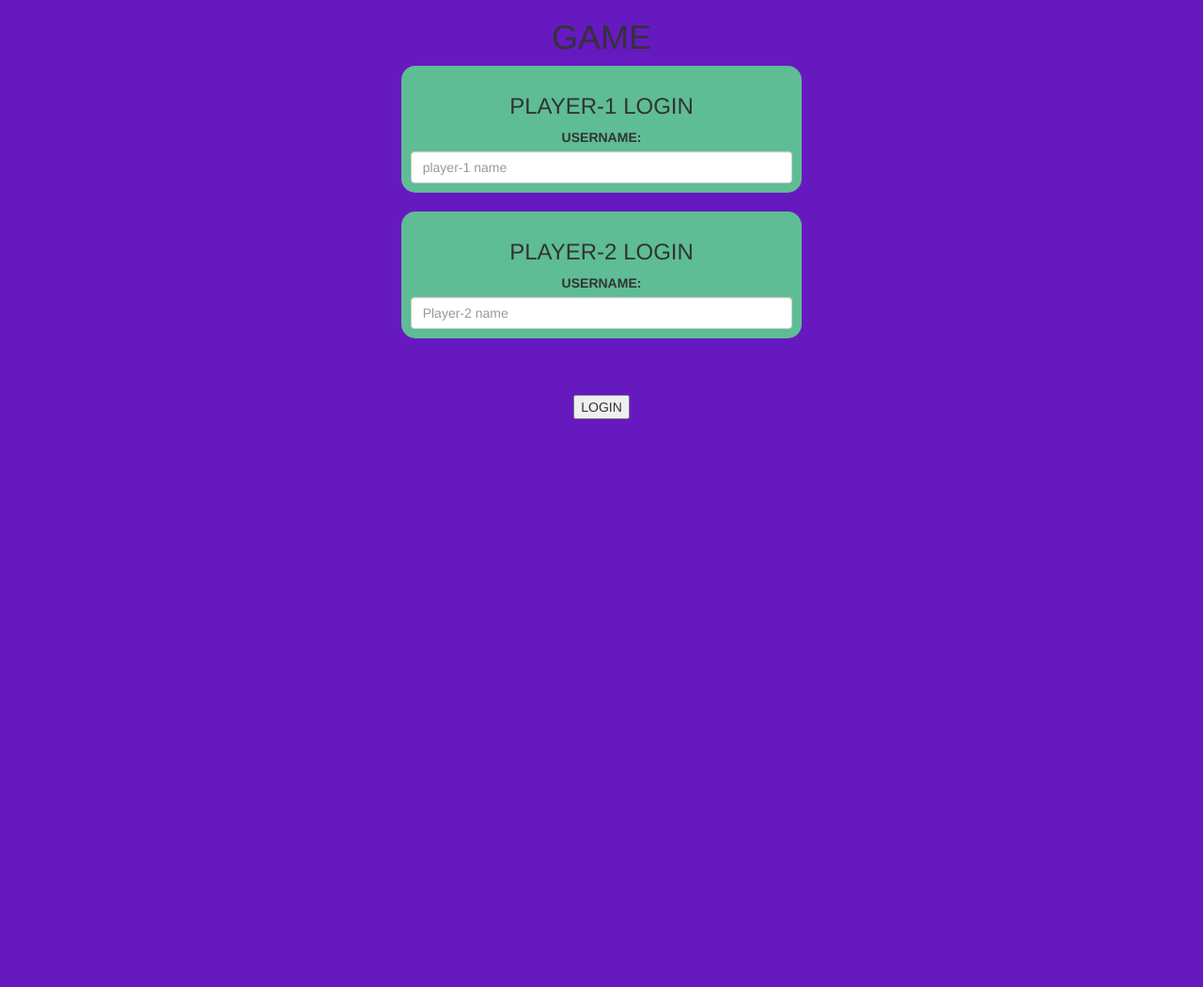
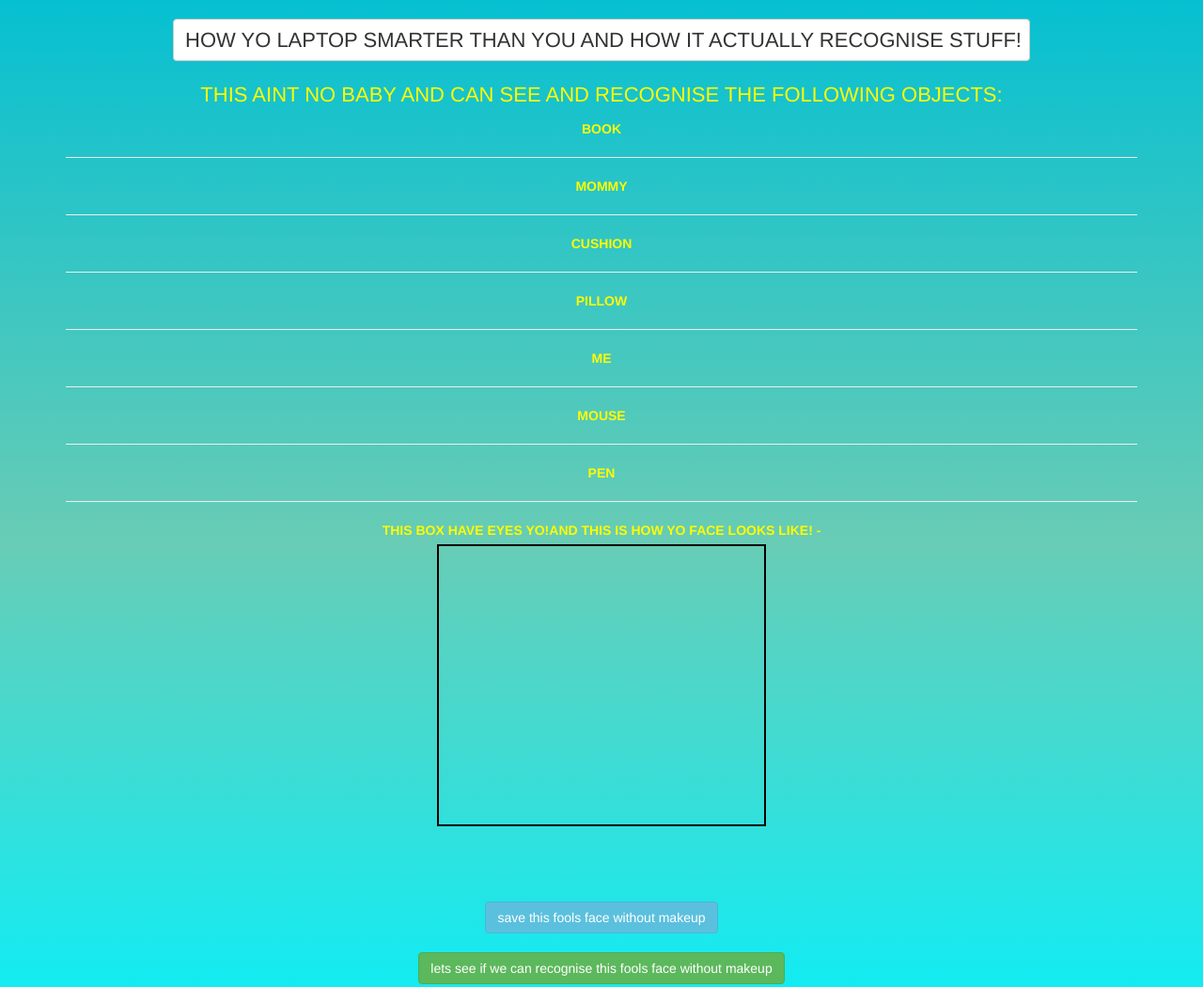
Before and after one commit to Sh-lokithorbro2008/math, a plain HTML site: page index.html in a window 1280 px wide. Shown: the top 1050 px of the page at 94% size. Before the commit the page ends 800 px from the top, so only its background shows below. Drawn offline with nearby package versions, Linux system fonts and the light colour scheme; a script that the page names is missing.

Commit message:
Add files via upload

```diff
--- a/index.html
+++ b/index.html
@@ -1,36 +1,58 @@
-<!DOCTYPE html>
 <html>
   <head>
-	<title>Guess The Word</title>
-
-<meta name="viewport" content="width=device-width, initial-scale=1">
+    <title>A DUMBO CONCIOUSNESS WITH A HALF BRAIN TELLING YOU WHATS WHAT</title>
+    <meta name="viewport" content="width=device-width, initial-scale=1.0">
     <link rel="stylesheet" href="https://maxcdn.bootstrapcdn.com/bootstrap/3.4.0/css/bootstrap.min.css">
     <script src="https://ajax.googleapis.com/ajax/libs/jquery/3.4.1/jquery.min.js"></script>
     <script src="https://maxcdn.bootstrapcdn.com/bootstrap/3.4.0/js/bootstrap.min.js"></script>
+    <script src="https://unpkg.com/ml5@0.4.3/dist/ml5.min.js"></script>
+    <script src="https://cdnjs.cloudflare.com/ajax/libs/webcamjs/1.0.26/webcam.js"></script>
 
-<link rel="stylesheet" type="text/css" href="game.css">
+   <link rel="stylesheet" href="style.css">
 
-<script src="game_login.js"></script>
   </head>
+
   <body>
+  <div class="container">
 
     <center>
-		<h1>GAME</h1>
-		<div class="col-lg-4 col-sm-8 col-xs-11 login_div1">
-			<h3>PLAYER-1 LOGIN</h3>
-			<label>USERNAME:</label>
-			<input type="text" id="p1_input" class="form-control" placeholder="player-1 name">
+      <h3 class="btn btn-default heading">HOW YO LAPTOP SMARTER THAN YOU AND HOW IT ACTUALLY RECOGNISE STUFF!</h3>
+      <br><br>
+
+      <p style="font-size: 22px;">THIS AINT NO BABY AND CAN SEE AND RECOGNISE THE FOLLOWING OBJECTS: </p>
+      <b class="stuff">
+        BOOK
+        <hr>
+        MOMMY
+        <hr>
+        CUSHION
+        <hr>
+        PILLOW
+        <hr>
+        ME
+        <hr>
+        MOUSE
+        <hr>
+        PEN
+        <hr>
+      </b>
+
+      <label>THIS BOX HAVE EYES YO!AND THIS IS HOW YO FACE LOOKS LIKE! - </label>
+      <div id="camera"></div>
+      <br><br>
+      <div id="result"></div>
+      <br><br>
+      <button onclick="save_this_fools_face_without_makeup()" class="btn btn-info">save this fools face without makeup</button>
+      <br><br>
+      <button onclick="lets_see_if_we_can_recognise_this_fools_face_without_makeup()" class="btn btn-success">lets see if we can recognise this fools face without makeup</button>
+      <br><br>
+
+      <p style="font-size: 22px;">THAT THANG YOU JUST SHOWED:<span id="real_deal_for_the_thang_you_showed"></span></p>
+      <p style="font-size: 22px;">HOW CORRECT IT IS AND HOW WRONG YOU ARE:<span id="real_deal_for_the_thang_you_showed_recognition"></span></p>
+    </center>
+
   </div>
-		<br>
-		<div class="col-lg-4 col-sm-8 col-xs-11 login_div1">
-			<h3>PLAYER-2 LOGIN</h3>
-			<label>USERNAME:</label>
-			<input type="text" id="p2_input" class="form-control" placeholder="Player-2 name">
-		</div>
-		<br>
-		<br>
-		<br>
-		<button id="start" onclick="next()">LOGIN</button>
-	</center>
+<script src="main.js"></script>
+
   </body>
 </html>
--- /dev/null
+++ b/main.js
@@ -0,0 +1,18 @@
+Webcam.set({
+    width:350,
+    height:300,
+    image_format:"png",
+    png_quality:90
+})
+var camera=document.getElementById("camera");
+Webcam.attach(camera);
+
+function save_this_fools_face_without_makeup()
+{
+    Webcam.snap(function(data_uri){
+        document.getElementById("result").innerHTML="<img id='captured_image' src='" + data_uri + "'/>"
+    })
+}
+
+console.log("ml5 version",ml5.version)
+var classifier=ml5.imageClassifier("teachablemachine.withgoogle.com/models/a-mhhuCI5/",modelLoaded)
--- /dev/null
+++ b/style.css
@@ -0,0 +1,13 @@
+body{
+    background-image:linear-gradient(#06c0d1,#68ccb5,#00f2ff);
+    color:#fffb00;
+}
+.heading{
+    width:80%;
+    font-size:22px;
+}
+#camera{
+    border:2px solid black;
+    width:350px;
+    height:300px;
+}
```
Lines whose indentation alone changed are shown as unchanged.
